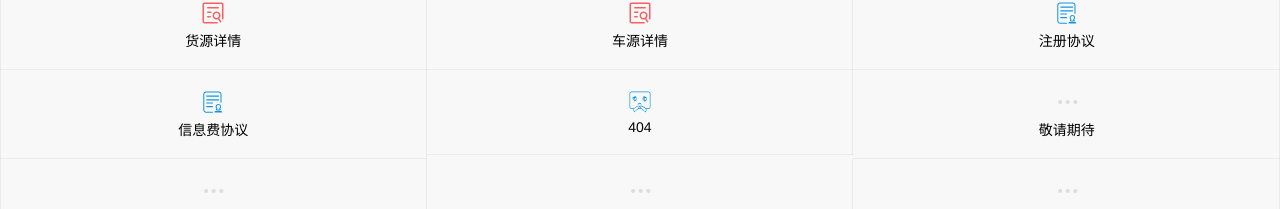
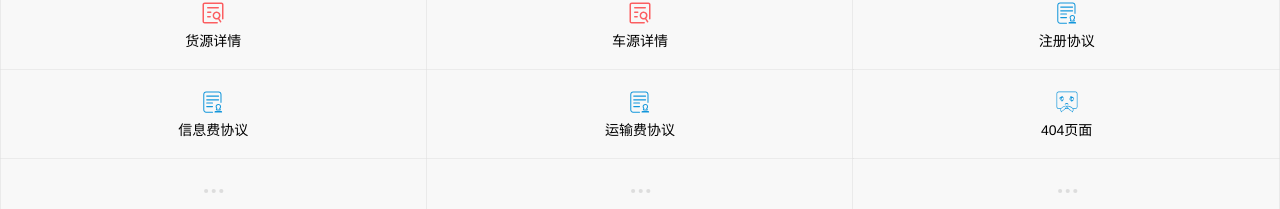
Before and after one commit to caoanlong/HddShare, a Vue app: page /#/ in a window 1280 px wide. Before the commit this address had no page. Shown: the part 152-361 px from the top of the page. Built offline with nearby package versions, Linux system fonts and the light colour scheme; what vue-resource would draw is missing.

Commit message:
运输费协议

```diff
--- a/src/components/Home.vue
+++ b/src/components/Home.vue
@@ -30,13 +30,13 @@
 				<div class="grid_icon"><img src="../assets/img/agreement.svg"></div>
 				<div class="grid_label">信息费协议</div>
 			</router-link>
+			<router-link tag="div" class="grid" :to="{name: 'transFee'}">
+				<div class="grid_icon"><img src="../assets/img/agreement.svg"></div>
+				<div class="grid_label">运输费协议</div>
+			</router-link>
 			<router-link tag="div" class="grid" :to="{name: 'error'}">
 				<div class="grid_icon"><img src="../assets/img/404.svg"></div>
-				<div class="grid_label">404</div>
-			</router-link>
-			<router-link tag="div" class="grid" to="">
-				<div class="grid_icon"><img src="../assets/img/more.svg"></div>
-				<div class="grid_label">敬请期待</div>
+				<div class="grid_label">404页面</div>
 			</router-link>
 			<router-link tag="div" class="grid" to="">
 				<div class="grid_icon"><img src="../assets/img/more.svg"></div>
--- /dev/null
+++ b/src/components/transFee.vue
@@ -0,0 +1,238 @@
+<template>
+	<div class="container">
+		<!-- <div class="titleBar">信息费服务协议</div> -->
+		<div class="padd">
+			<div class="item">
+				<img class="icon" src="../assets/img/position_icon.svg">
+				<div class="lineInfo">
+					<span class="start">{{infoData.AreaFromName}}</span>
+					<span class="arrow"></span>
+					<span class="end">{{infoData.AreaToName}}</span>
+				</div>
+			</div>
+			<div class="item">
+				<img class="icon" src="../assets/img/detail_icon2.svg">
+				<div class="goodInfo">{{infoData.cargoName}}/{{infoData.cargoWeight}}吨/{{infoData.cargoVolume}}方/{{infoData.cargoPackageName}}</div>
+			</div>
+			<img class="success_icon" src="../assets/img/success_icon.png">
+		</div>
+		<div class="pannel bdtb">
+
+			<div class="pannel_item">
+				<div class="panel_box">
+					<label>装车时间</label>{{infoData.orderTime||'无'}}
+				</div>
+			</div>
+			<div class="pannel_item bdt">
+				<div class="panel_box">
+					<label>付款时间</label>{{infoData.paymentTime}}
+				</div>
+			</div>
+			<div class="pannel_item bdt">
+				<div class="panel_box">
+					<label>协商信息费</label><b class="c2">xxx500.00元</b>
+				</div>
+			</div>
+		</div>
+		<div class="pannel bdtb">
+			<div class="pannel_title c2">托运方</div>
+			<div class="pannel_item">
+				<div class="panel_box">
+					<label>托运单位</label>{{infoData.companyName}}
+				</div>
+			</div>
+			<div class="pannel_item bdt">
+				<div class="panel_box">
+					<label>单位地址</label>{{infoData.companyAddress}}
+				</div>
+			</div>
+			<div class="pannel_item bdt">
+				<div class="panel_box">
+					<label>托运人</label>{{infoData.shipperRealName}}
+				</div>
+			</div>
+			<div class="pannel_item bdt">
+				<div class="panel_box">
+					<label>身份证号码</label>{{infoData.shipperIDCardNum}}
+				</div>
+			</div>
+			<div class="pannel_item bdt">
+				<div class="panel_box">
+					<label>电话号码</label>{{infoData.shipperMobile}}
+				</div>
+			</div>
+			<div class="section section1"></div>
+		</div>
+		<div class="pannel bdtb">
+			<div class="pannel_title c1">承运方</div>
+			<div class="pannel_item">
+				<div class="panel_box">
+					<label>车牌号码</label>{{infoData.plateNo}}
+				</div>
+			</div>
+			<div class="pannel_item bdt">
+				<div class="panel_box">
+					<label>承运人</label>{{infoData.driverRealName}}
+				</div>
+			</div>
+			<div class="pannel_item bdt">
+				<div class="panel_box">
+					<label>身份证号码</label>{{infoData.driverIDCardNum}}
+				</div>
+			</div>
+			<div class="pannel_item bdt">
+				<div class="panel_box">
+					<label>电话号码</label>{{infoData.driverMobile}}
+				</div>
+			</div>
+			<div class="section section2"></div>
+		</div>
+		<div class="pannel bdtb">
+			<div class="pannel_title c3">装车信息</div>
+			<div class="pannel_item">
+				<div class="panel_box">
+					<label>车牌号码</label>{{infoData.plateNo}}
+				</div>
+			</div>
+			<div class="pannel_item bdt">
+				<div class="panel_box">
+					<label>装车地址</label>{{infoData.LoadingAddress}}
+				</div>
+			</div>
+			<div class="pannel_item bdt">
+				<div class="panel_box">
+					<label>联系人</label>{{infoData.LoadingMan}}
+				</div>
+			</div>
+			<div class="pannel_item bdt">
+				<div class="panel_box">
+					<label>电话号码</label>{{infoData.LoadingMobile}}
+				</div>
+			</div>
+			<div class="section section3"></div>
+		</div>
+		<div class="pannel bdtb">
+			<div class="pannel_title text-center" @click="isContent=!isContent">货多多信息费服务协议<img class="" src="../assets/img/arrow_down.svg"></div>
+			<div class="agreement" v-show="isContent" v-html="content"></div>
+		</div>
+	</div>
+</template>
+<script type="text/javascript">
+	export default {
+		data() {
+			return {
+				infoData: {},
+				content: '',
+				isContent: false
+			}
+		},
+		created() {
+			this.getInfoFee();
+			this.getAgreement();
+		},
+		methods: {
+			getInfoFee() {
+				let URL = this.__WEBSERVER__ + 'agentOrder/agreement/detail?agentAgreementID=16546465421';
+				this.$http.get(URL).then((res) => {
+					this.infoData = res.body.data;
+				})
+			},
+			getAgreement() {
+				let URL = this.__WEBSERVER__ + 'content/findContentListByTopicCode?code=InformationFees';
+				this.$http.get(URL).then((res) => {
+					this.content = res.body.data[0].content;
+				})
+			}
+		}
+	}
+</script>
+<style lang="stylus" scoped>
+
+	.titleBar
+		background #6cc
+		height 44px
+		line-height 44px
+		text-align center
+		color #fff
+	.c3
+		color #69f
+	.padd
+		position relative
+		.item
+			padding 10px 0
+			color #666
+			img
+			.goodInfo
+			.lineInfo
+				display inline-block
+				vertical-align middle
+			.lineInfo
+				font-weight bold
+				color #333
+				span
+					display inline-block
+					vertical-align middle
+					height 24px
+					line-height 24px
+					b
+						color #f60
+						padding 0 5px
+					&.arrow
+						background url('../assets/img/arrow.svg') no-repeat center
+						width 30px
+						height 24px
+						background-size cover
+		.success_icon
+			height 80%
+			position absolute
+			top 50%
+			right 15px
+			transform:translateY(-50%)
+	.pannel
+		position: relative;
+		overflow: hidden;
+		margin-top: 10px;
+		background: #fff;
+		color #666
+		.agreement
+			padding 10px 15px
+			background-color #fff
+		.pannel_title
+			padding 10px 15px
+			font-size 16px
+		.pannel_item
+			position relative
+			padding 10px 15px
+			font-size 14px
+			.panel_box
+				padding-left 90px
+				text-align right
+				position relative
+				line-height 24px
+				min-height 24px
+				label
+					width 90px
+					position absolute
+					left 0
+					text-align left
+		.text-center
+			text-align center
+			img
+				display inline-block
+				vertical-align middle
+				margin-left 5px
+		.section
+			width 5px
+			height 100%
+			position absolute
+			top 0
+			left 0
+			&.section1
+				background #f3be40
+			&.section2
+				background #6cc
+			&.section3
+				background #69f
+
+
+</style>
--- a/src/router/index.js
+++ b/src/router/index.js
@@ -41,10 +41,15 @@ export default new Router({
 	      component: resolve => require(['@/components/agreement'], resolve)
 	    },
 	    {
-	      path: '/infoFee',
-	      name: 'infoFee',
-	      component: resolve => require(['@/components/infoFee'], resolve)
-	    },
+          path: '/infoFee',
+          name: 'infoFee',
+          component: resolve => require(['@/components/infoFee'], resolve)
+        },
+        {
+          path: '/transFee',
+          name: 'transFee',
+          component: resolve => require(['@/components/transFee'], resolve)
+        },
 	    {
 	      path: '/error',
 	      name: 'error',
```
